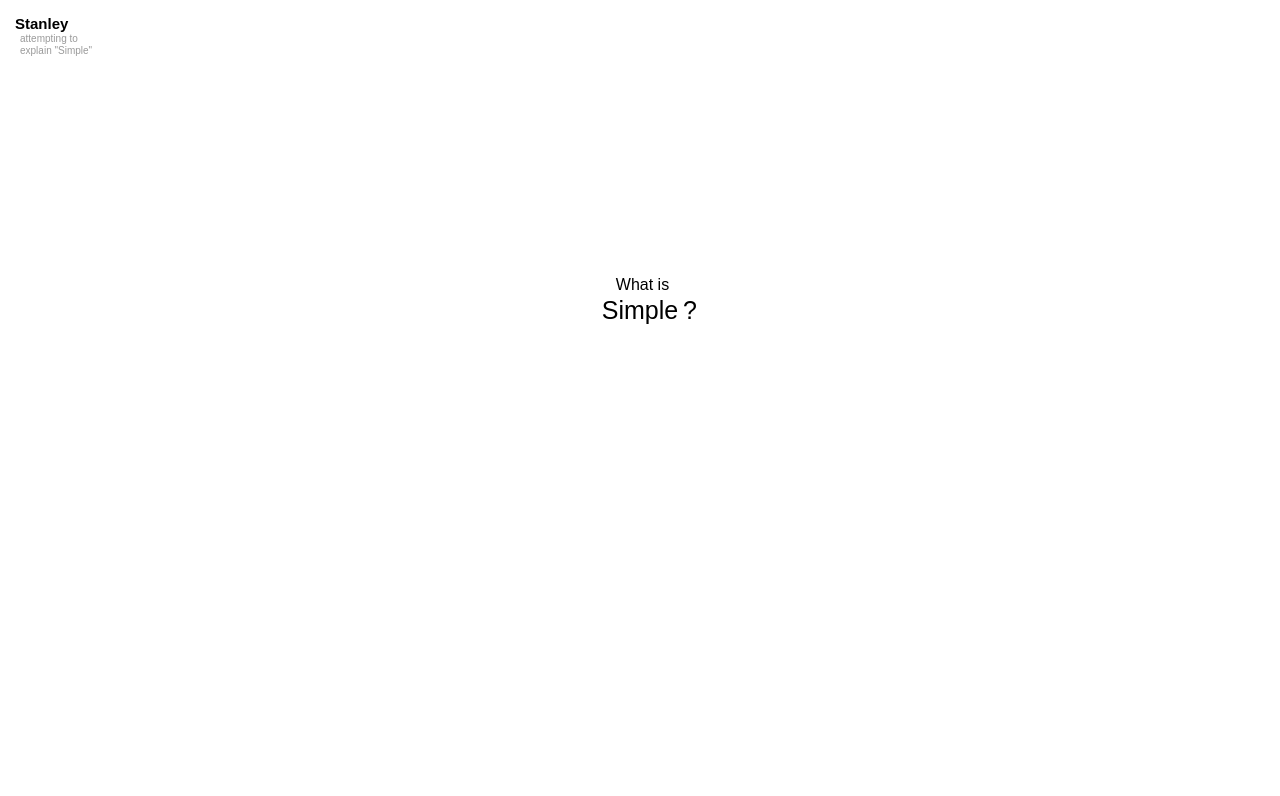
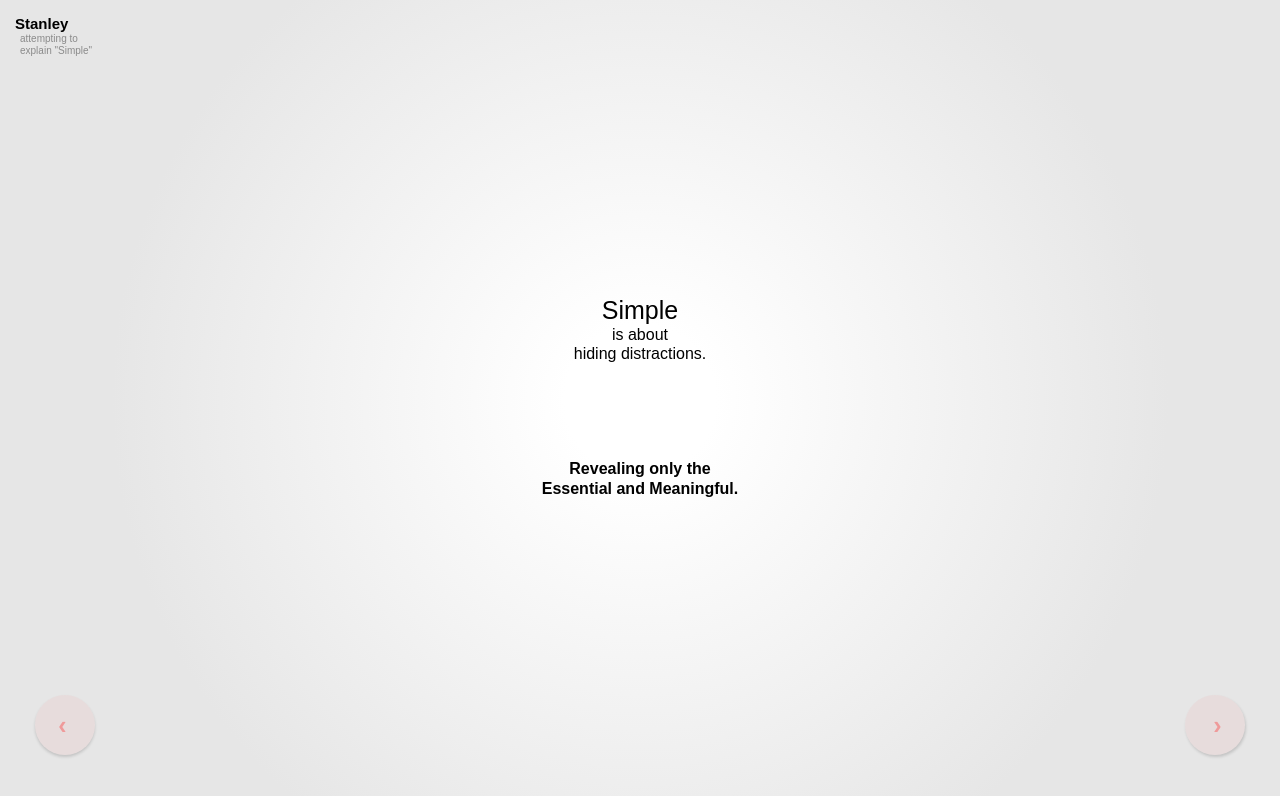
Before and after one commit to stanleyportfolio/stanleyportfolio.github.io, a website built with Parcel: page index.html in a window 1280 px wide. Built offline with nearby package versions, Linux system fonts and the light colour scheme.

Commit message:
Vignette effect

```diff
--- a/index.html
+++ b/index.html
@@ -8,7 +8,7 @@
     <link rel="stylesheet" href="./styles.scss">
     <script src="scripts.js" defer></script>
 </head>
-<body data-page="1">
+<body data-page="2">
     <div id="ruler"></div>
 
     <div id="socalledlogo">
--- a/styles.scss
+++ b/styles.scss
@@ -14,6 +14,8 @@ body{
     overflow:hidden;
     width:100vw;height:100vh;
     display:flex;justify-content:center;align-items:center;
+    background: rgb(245,245,245);
+    background: radial-gradient(circle, rgba(255,255,255,1) 10%, rgba(230,230,230,1) 70%);
 }
 
 a{
@@ -82,7 +84,7 @@ a{
 #greatcontemplation{top:30px;}
 #explain-wrap{
     width:100%;height:100%;
-    color:rgba(177, 202, 255,0.5);
+    color:rgba(146, 169, 218, 0.4);
     text-align:left;
     *{margin:0;}
 }
@@ -179,10 +181,10 @@ a{
         display:flex;
         align-items:center;
         justify-content:center;
-        color:rgba(255,0,0,0.2);
+        color:rgba(255,0,0,0.3);
         font-size:2.5rem;
         font-weight:bold;
-        background-color:rgba(0, 0, 0, 0.02);
+        background-color:rgba(255, 100, 100, 0.07);
         border-radius:100%;
         width:100%;height:100%;
     }
```
